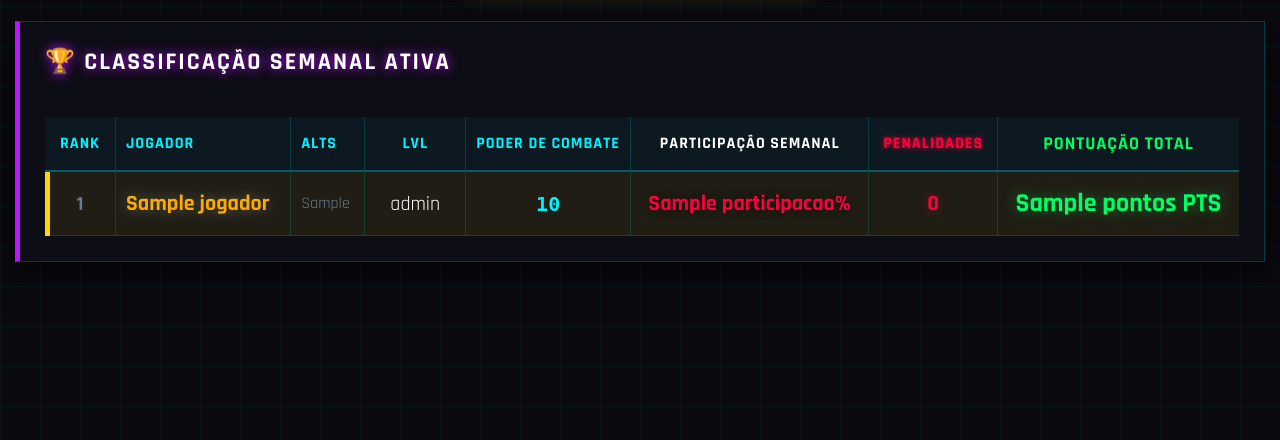
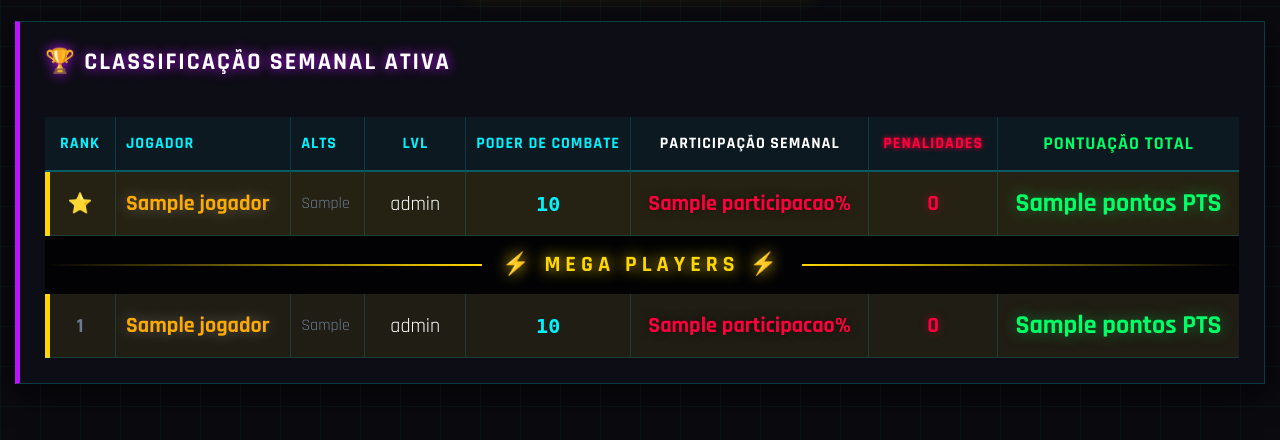
Before and after one commit to Seck1993/vortex, a Python web app: template templates/dashboard.html in a window 1280 px wide. Shown: the part 234-674 px from the top of the page. Run offline with Jinja, Linux system fonts and the light colour scheme; the template is opened without the code that fills it: most values are stand-ins (such as "Sample title", 1, 10 or a date in 2020).

Commit message:
Update styles and logic for mega line and clones

```diff
--- a/templates/dashboard.html
+++ b/templates/dashboard.html
@@ -137,7 +137,7 @@
             clip-path: polygon(0 0, calc(100% - 20px) 0, 100% 20px, 100% 100%, 20px 100%, 0 calc(100% - 20px));
         }
 
-        /* ESTILOS DA LINHA MEGA */
+        /* ESTILOS DA LINHA MEGA E CLONES */
         .linha-mega td {
             padding: 0 !important;
             background: rgba(0,0,0,0.8) !important;
@@ -146,6 +146,10 @@
         .mega-glow {
             background-color: rgba(255, 215, 0, 0.08) !important;
             box-shadow: inset 5px 0 0 var(--gold-mega) !important;
+        }
+        .mega-clone {
+            background-color: rgba(255, 215, 0, 0.1) !important;
+            border-left: 3px solid var(--gold-mega) !important;
         }
 
         ::-webkit-scrollbar { width: 8px; height: 8px; }
@@ -237,7 +241,7 @@
                             <td><input type="checkbox" class="check-sorteio" value="{{ item.jogador.id }}" data-nome="{{ item.jogador.nome }}" style="width: 18px; height: 18px; cursor: pointer; accent-color: var(--neon-cyan);"></td>
                         {% endif %}
 
-                        <td style="color: var(--text-muted); font-weight: bold; font-size: 20px;">{{ loop.index }}</td>
+                        <td class="rank-display" style="color: var(--text-muted); font-weight: bold; font-size: 20px;">{{ loop.index }}</td>
                         <td style="font-weight: 700; font-size: 22px; color: {% if loop.index == 1 %}var(--neon-orange){% elif loop.index == 2 %}#e2e8f0{% elif loop.index == 3 %}#b87333{% else %}var(--neon-cyan){% endif %}; text-shadow: {% if loop.index <= 3 %}0 0 15px rgba(255,255,255,0.3){% else %}none{% endif %}; text-align: left;">
                             {{ item.jogador.nome }}
                         </td>
@@ -706,59 +710,87 @@
     {% endif %}
 
     <script>
-        // SCRIPT: LÓGICA DA RÉGUA MEGA (LINHA DOURADA)
+        // SCRIPT: LÓGICA DA RÉGUA MEGA (LINHA DOURADA E CLONAGEM)
         function aplicarLinhaMega() {
             const cpMega = parseInt(document.getElementById('inputMegaCP').value) || 0;
 
-            // Remove as linhas antigas para redesenhar
-            document.querySelectorAll('.linha-mega').forEach(el => el.remove());
+            // Remove as divisórias e os clones antigos para não duplicar se rodar de novo
+            document.querySelectorAll('.linha-mega, .mega-clone').forEach(el => el.remove());
 
             ['abaRanking', 'abaClasses'].forEach(abaId => {
                 const tbody = document.querySelector(`#${abaId} tbody`);
                 if (!tbody) return;
 
-                const linhas = Array.from(tbody.querySelectorAll('tr:not(.linha-mega)'));
-                let linhaDesenhada = false;
+                const linhasOriginais = Array.from(tbody.querySelectorAll('tr:not(.linha-vazia)'));
 
-                linhas.forEach(linha => {
-                    // Pula se for a linha vazia de fallback
-                    if (linha.querySelector('td').colSpan > 10) return;
+                // Evita que rode caso a tabela seja a mensagem de "Banco Vazio"
+                if (linhasOriginais.length === 1 && linhasOriginais[0].querySelector('td') && linhasOriginais[0].querySelector('td').colSpan > 5) return;
 
+                let clonesMega = [];
+
+                linhasOriginais.forEach(linha => {
                     const cp = parseInt(linha.getAttribute('data-poder')) || 0;
 
-                    // Condição da Linha Física: Primeiro player que cai abaixo da régua
-                    if (cp < cpMega && !linhaDesenhada) {
-                        const trMega = document.createElement('tr');
-                        trMega.className = 'linha-mega';
-                        trMega.innerHTML = `
-                            <td colspan="100">
-                                <div style="display: flex; align-items: center; justify-content: center; gap: 20px; padding: 10px 0;">
-                                    <span style="flex: 1; height: 2px; background: linear-gradient(90deg, transparent, var(--gold-mega));"></span>
-                                    <span style="color: var(--gold-mega); text-shadow: 0 0 15px var(--gold-mega); font-size: 20px; font-weight: bold; letter-spacing: 5px;">⚡ DIVISÃO MEGA ⚡</span>
-                                    <span style="flex: 1; height: 2px; background: linear-gradient(270deg, transparent, var(--gold-mega));"></span>
-                                </div>
-                            </td>`;
-                        tbody.insertBefore(trMega, linha);
-                        linhaDesenhada = true;
-                    }
+                    if (cp >= cpMega) {
+                        // Original ganha o brilho
+                        linha.classList.add('mega-glow');
 
-                    // Efeito de Brilho Dourado nas linhas de quem é Mega
-                    if (cp >= cpMega) {
-                        linha.classList.add('mega-glow');
+                        // Cria o Clone para o Topo
+                        let clone = linha.cloneNode(true);
+                        clone.classList.add('mega-clone');
+
+                        // Desabilita inputs de edição no clone (para evitar conflitos de salvar)
+                        clone.querySelectorAll('.input-edit, select').forEach(el => {
+                            el.disabled = true;
+                            el.style.opacity = '0.6';
+                            el.title = "Visualização Mega. Desça para a lista geral para editar.";
+                        });
+
+                        // Substitui o Rank do Clone por uma estrela
+                        let colRank = clone.querySelector('.rank-display');
+                        if (colRank) colRank.innerHTML = '⭐';
+
+                        clonesMega.push({ element: clone, cp: cp });
                     } else {
+                        // Limpa o brilho se ele cair na régua
                         linha.classList.remove('mega-glow');
                     }
                 });
+
+                // Se houver players Mega, adicionamos ao topo
+                if (clonesMega.length > 0) {
+                    // Ordenamos os clones por Poder (do mais forte para o mais fraco)
+                    clonesMega.sort((a, b) => b.cp - a.cp);
+
+                    // Cria a linha Divisória
+                    const trDivisor = document.createElement('tr');
+                    trDivisor.className = 'linha-mega';
+                    trDivisor.innerHTML = `
+                        <td colspan="100">
+                            <div style="display: flex; align-items: center; justify-content: center; gap: 20px; padding: 15px 0;">
+                                <span style="flex: 1; height: 2px; background: linear-gradient(90deg, transparent, var(--gold-mega));"></span>
+                                <span style="color: var(--gold-mega); text-shadow: 0 0 15px var(--gold-mega); font-size: 22px; font-weight: bold; letter-spacing: 5px;">⚡ MEGA PLAYERS ⚡</span>
+                                <span style="flex: 1; height: 2px; background: linear-gradient(270deg, transparent, var(--gold-mega));"></span>
+                            </div>
+                        </td>`;
+
+                    // Insere o Divisor no topo original
+                    tbody.insertBefore(trDivisor, tbody.firstChild);
+
+                    // Insere os clones antes do Divisor (para ficarem acima dele)
+                    // Usamos reverse() para que o loop insertBefore mantenha a ordem correta
+                    clonesMega.reverse().forEach(cloneObj => {
+                        tbody.insertBefore(cloneObj.element, tbody.firstChild);
+                    });
+                }
             });
         }
 
-        // Executa a régua assim que carregar o HTML usando o valor do Back-end
         document.addEventListener('DOMContentLoaded', () => {
             aplicarLinhaMega();
         });
 
         {% if user_role == 'admin' %}
-        // NOVA FUNÇÃO: DISPARA O VALOR GLOBALMENTE PARA O BANCO DE DADOS
         async function salvarReguaMegaGlobal() {
             const cpMega = document.getElementById('inputMegaCP').value;
             try {
@@ -779,23 +811,22 @@
         }
         {% endif %}
 
-        // RESTANTE DOS SCRIPTS GERAIS DO DASHBOARD
         function trocarAba(abaId, elementoBtn) {
             document.querySelectorAll('.tab-content').forEach(tab => tab.classList.remove('active'));
             document.querySelectorAll('.tab-btn').forEach(btn => btn.classList.remove('active'));
             document.getElementById(abaId).classList.add('active');
             elementoBtn.classList.add('active');
-            aplicarLinhaMega(); // Reaplica para evitar erros visuais na troca
+            aplicarLinhaMega();
         }
 
         function filtrarTabelaClasses() {
             const filtro = document.getElementById('filtroClasse').value;
+            // Pega todas as linhas originais e clones
             const linhas = document.querySelectorAll('#abaClasses tbody tr:not(.linha-mega)');
 
             let rankVisivel = 1;
 
             linhas.forEach(linha => {
-                // Pula a linha vazia
                 if (linha.querySelector('td').colSpan > 10) return;
 
                 const selectElement = linha.querySelector('.edit-classe');
@@ -803,12 +834,15 @@
 
                 if (filtro === "Todas" || classeAtribuida === filtro) {
                     linha.style.display = "";
-                    linha.querySelector('.rank-display').innerText = rankVisivel++;
+                    // Não alteramos o rank das estrelas (clones)
+                    if (!linha.classList.contains('mega-clone')) {
+                        linha.querySelector('.rank-display').innerText = rankVisivel++;
+                    }
                 } else {
                     linha.style.display = "none";
                 }
             });
-            // Quando filtramos, ocultamos a divisão mega para não sujar a tela
+            // Oculta a linha divisória Mega se não for o filtro "Todas"
             document.querySelectorAll('#abaClasses .linha-mega').forEach(el => el.style.display = filtro === "Todas" ? "" : "none");
         }
 
@@ -996,7 +1030,8 @@
         }
 
         async function salvarEdicoes() {
-            const linhasModificadas = document.querySelectorAll('tr.linha-modificada');
+            // Não permitimos pegar os inputs da classe mega-clone para evitar dados duplicados
+            const linhasModificadas = document.querySelectorAll('tr.linha-modificada:not(.mega-clone)');
 
             if (linhasModificadas.length === 0) {
                 alert("Nenhuma alteração detectada para ser salva.");
@@ -1063,8 +1098,17 @@
             const checkboxes = document.querySelectorAll('.check-sorteio:checked');
             if (checkboxes.length === 0) { alert('Parâmetros insuficientes: Selecione alvos para o sorteio.'); return; }
 
-            const idsSelecionados = Array.from(checkboxes).map(cb => cb.value);
-            const nomesSelecionados = Array.from(checkboxes).map(cb => cb.dataset.nome);
+            // Usando um Set para prevenir que os jogadores clonados (Megas) tenham seus nomes duplicados no sorteio
+            const idsSet = new Set();
+            const nomesMap = new Map();
+
+            checkboxes.forEach(cb => {
+                idsSet.add(cb.value);
+                nomesMap.set(cb.value, cb.dataset.nome);
+            });
+
+            const idsSelecionados = Array.from(idsSet);
+            const nomesSelecionados = idsSelecionados.map(id => nomesMap.get(id));
 
             const roletaNome = document.getElementById('roletaNome');
             const btnFecharRoleta = document.getElementById('btnFecharRoleta');
@@ -1130,8 +1174,17 @@
             if (!itemInput) { alert('Parâmetro ausente: Por favor, digite o nome do item a ser sorteado.'); return; }
             if (checkboxes.length === 0) { alert('Parâmetros insuficientes: Selecione alvos para o sorteio meme.'); return; }
 
-            const idsSelecionados = Array.from(checkboxes).map(cb => cb.value);
-            const nomesSelecionados = Array.from(checkboxes).map(cb => cb.dataset.nome);
+            // Usando Set para prevenir duplicação de Megas no sorteio
+            const idsSet = new Set();
+            const nomesMap = new Map();
+
+            checkboxes.forEach(cb => {
+                idsSet.add(cb.value);
+                nomesMap.set(cb.value, cb.dataset.nome);
+            });
+
+            const idsSelecionados = Array.from(idsSet);
+            const nomesSelecionados = idsSelecionados.map(id => nomesMap.get(id));
 
             const roletaNome = document.getElementById('roletaNome');
             const btnFecharRoleta = document.getElementById('btnFecharRoleta');
```
